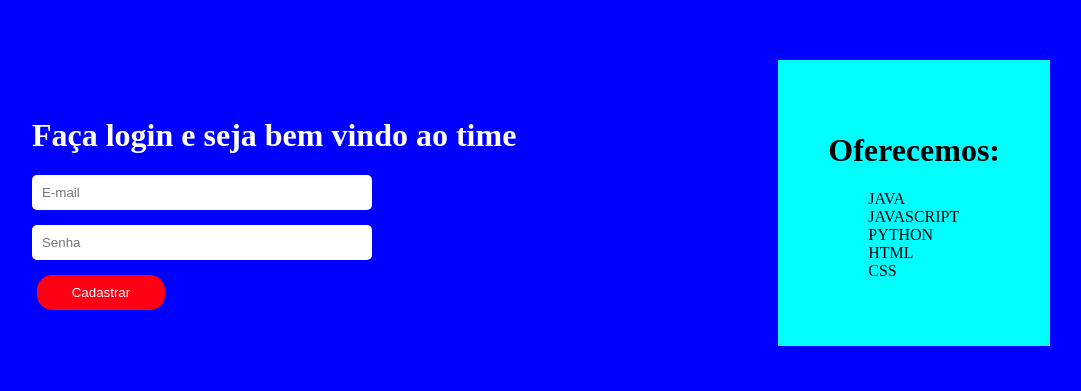
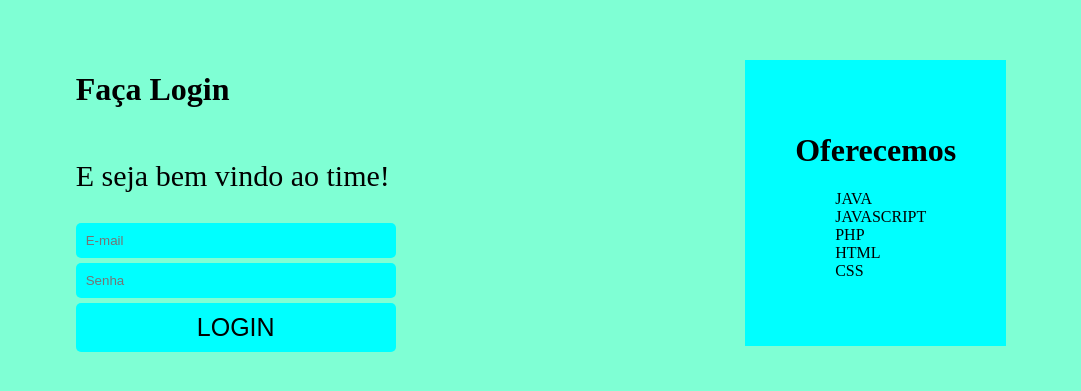
Before and after one commit to leosanfelice/Test1, a plain HTML site: page index.html in a window 1280 px wide. Shown: the part 197-588 px from the top of the page, without its empty margins (99-1180 px from the left). Drawn offline with Linux system fonts and the light colour scheme.

Commit message:
Add files via upload

```diff
--- a/index.html
+++ b/index.html
@@ -9,17 +9,19 @@
 <body>
     <div class="main">
         <div class="left">
-            <h1>Faça login e seja bem vindo ao time</h1>
+            <h1>Faça Login</h1>
+            <p>E seja bem vindo ao time!</p>
             <input type="email" placeholder="E-mail">
             <input type="password" placeholder="Senha">
-            <button>Cadastrar</button>
+
+            <button>Login</button>
         </div>
         <div class="right">
-            <h1>Oferecemos:</h1>
+            <h1>Oferecemos</h1>
             <ul>
                 <li>Java</li>
                 <li>Javascript</li>
-                <li>python</li>
+                <li>php</li>
                 <li>html</li>
                 <li>css</li>
             </ul>
--- a/scripts.js
+++ b/scripts.js
@@ -47,5 +47,3 @@ produtos.shift();
 
 // remove de posiçao especifica
 idade.splice(0,1);
-
-//
--- a/style.css
+++ b/style.css
@@ -1,6 +1,5 @@
 body{
     margin: 0;
-    background-color: blue;
 }
 .main{
     width: 100%;
@@ -8,36 +7,37 @@ body{
     display: flex;
     justify-content: space-around;
     align-items: center;
-}
-.left .right{
-    height: 50vh;
+    background-color: aquamarine;
 }
 .left{
-    color: white;
+    display: flex;
+    flex-direction: column;
+    width: 25%;
+}
+p{
+    font-size: 30px;
 }
 input{
     border: none;
     border-radius: 5px;
-    width: 25vw;
     padding: 10px;
-    margin-bottom: 15px;
+    margin-bottom: 5px;
+    background-color: aqua;
     outline: none;
-    display: flex;
-    flex-direction: column;
 }
 button{
     border: none;
-    border-radius: 15px;
-    width: 10vw;
+    border-radius: 5px;
     padding: 10px;
-    margin-left: 5px;
-    background-color: rgb(255, 0, 21);
-    color: white;
+    margin-bottom: 5px;
+    background-color: aqua;
     cursor: pointer;
+    text-transform: uppercase;
+    font-size: 25px;
 }
 .right{
-    background-color: aqua;
-    padding: 50px;
+   background-color: aqua;
+   padding: 50px;
 }
 ul{
     list-style: none;
```
